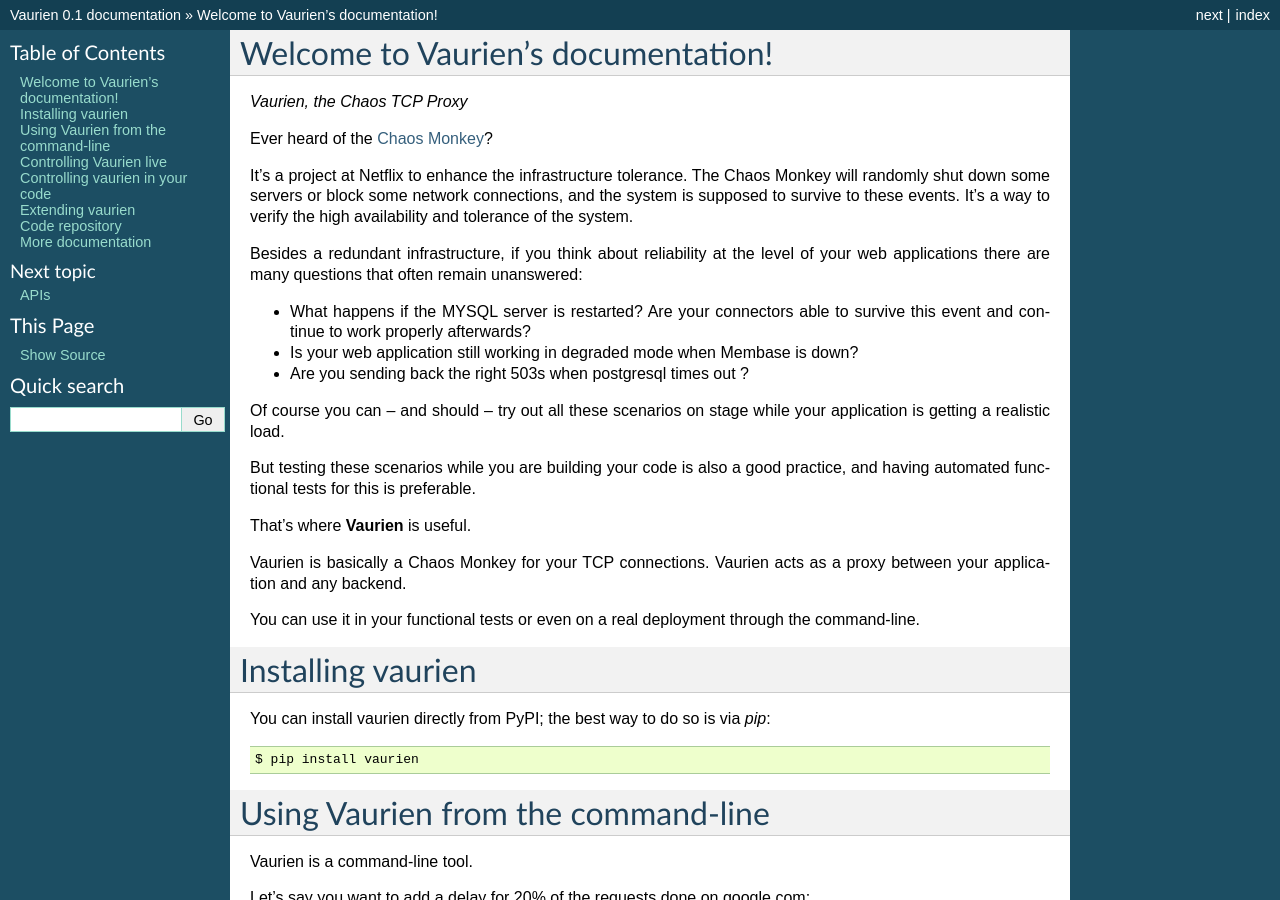
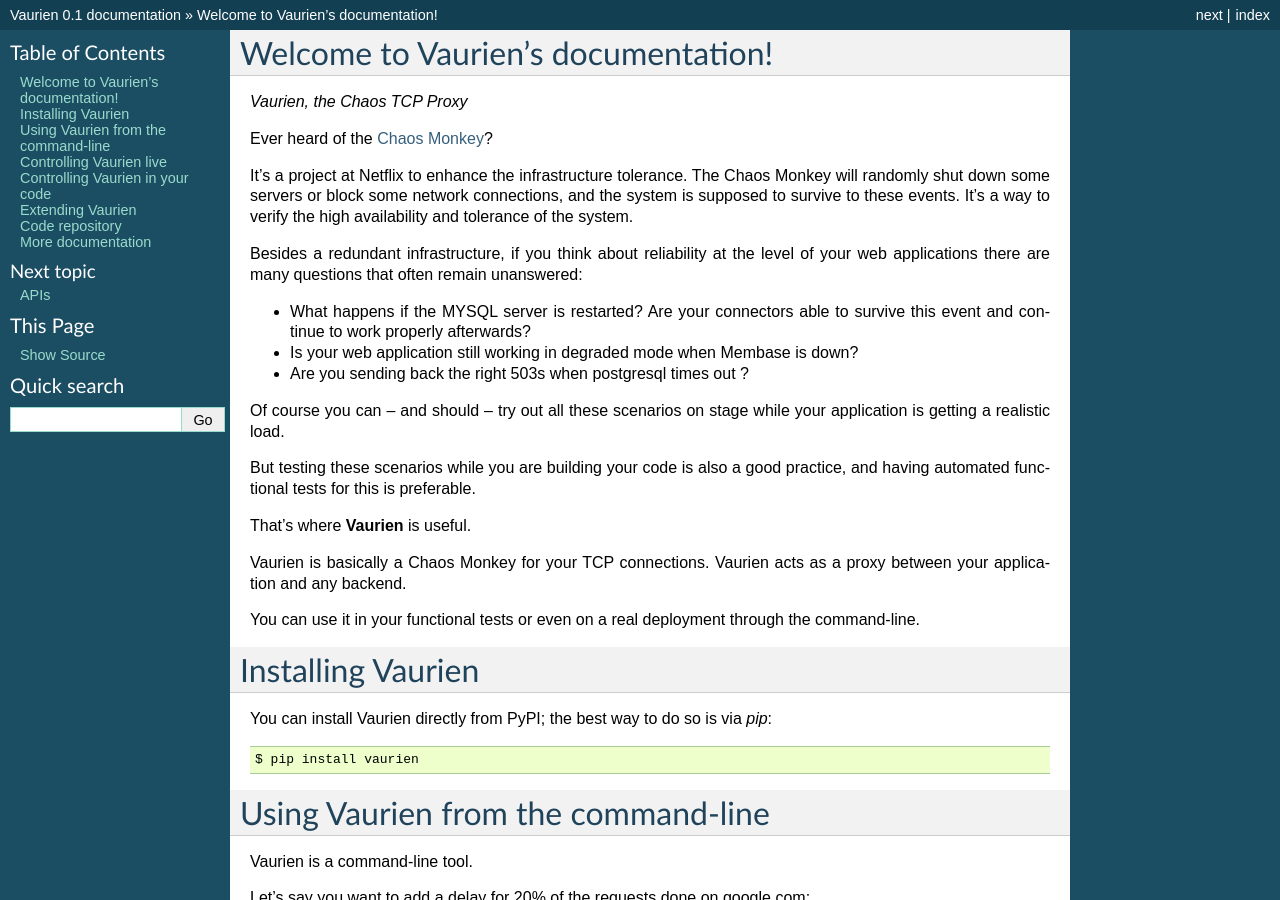
Before and after one commit to community-libs/vaurien, a Sphinx documentation site: the page built from docs/source/index.rst, in a window 1280 px wide and 900 px high. Built offline with Sphinx 7.4.7, drawn with Linux system fonts in a browser that asks for light colours; some of the changed text lies outside the part shown.

Commit message:
consistency

```diff
--- a/docs/source/index.rst
+++ b/docs/source/index.rst
@@ -37,10 +37,10 @@
 through the command-line.
 
 
-Installing vaurien
+Installing Vaurien
 ==================
 
-You can install vaurien directly from PyPI; the best way to do so is via
+You can install Vaurien directly from PyPI; the best way to do so is via
 `pip`::
 
     $ pip install vaurien
@@ -96,7 +96,7 @@
 :ref:`apis`.
 
 
-Controlling vaurien in your code
+Controlling Vaurien in your code
 ================================
 
 If you want to run and drive a Vaurien proxy from your code, the project
@@ -136,7 +136,7 @@
 behaving as expected when it happens.
 
 
-Extending vaurien
+Extending Vaurien
 =================
 
 Vaurien comes with a handful of useful :ref:`handlers`, but you can create your own
```
